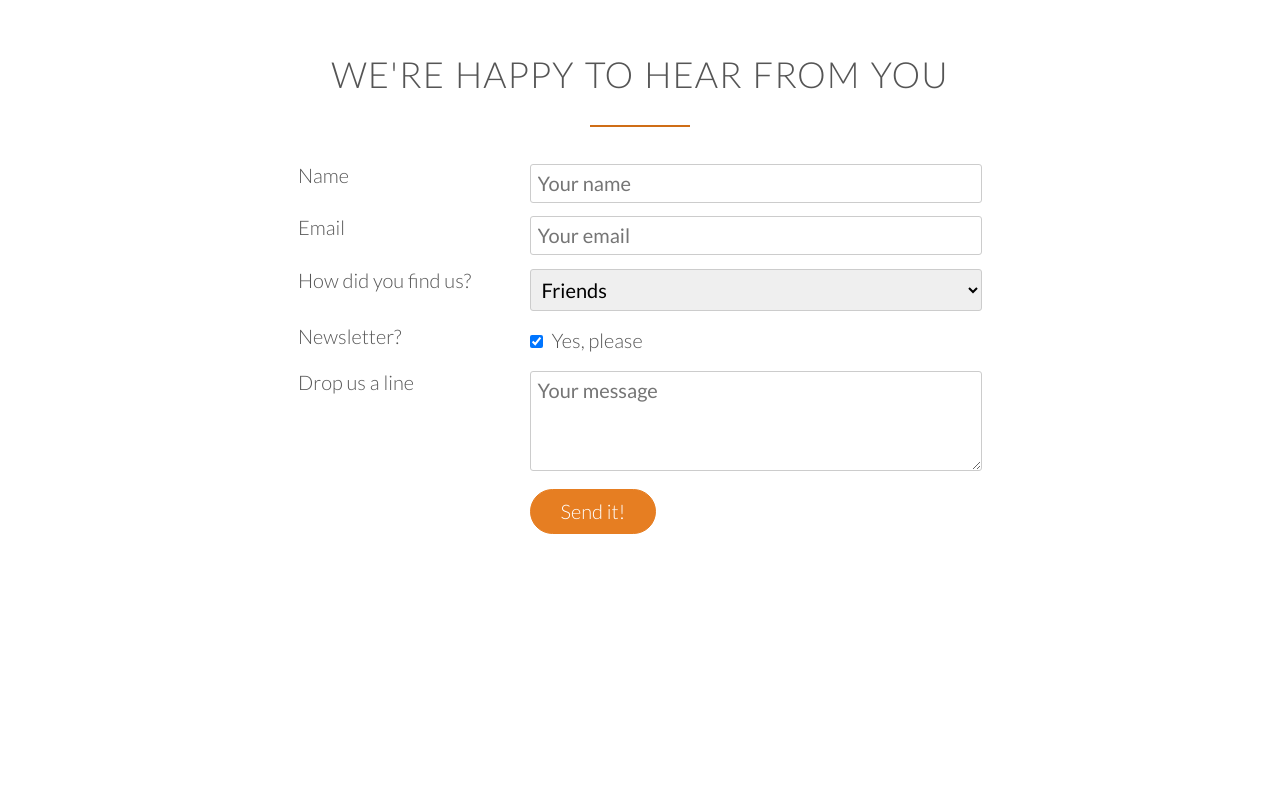
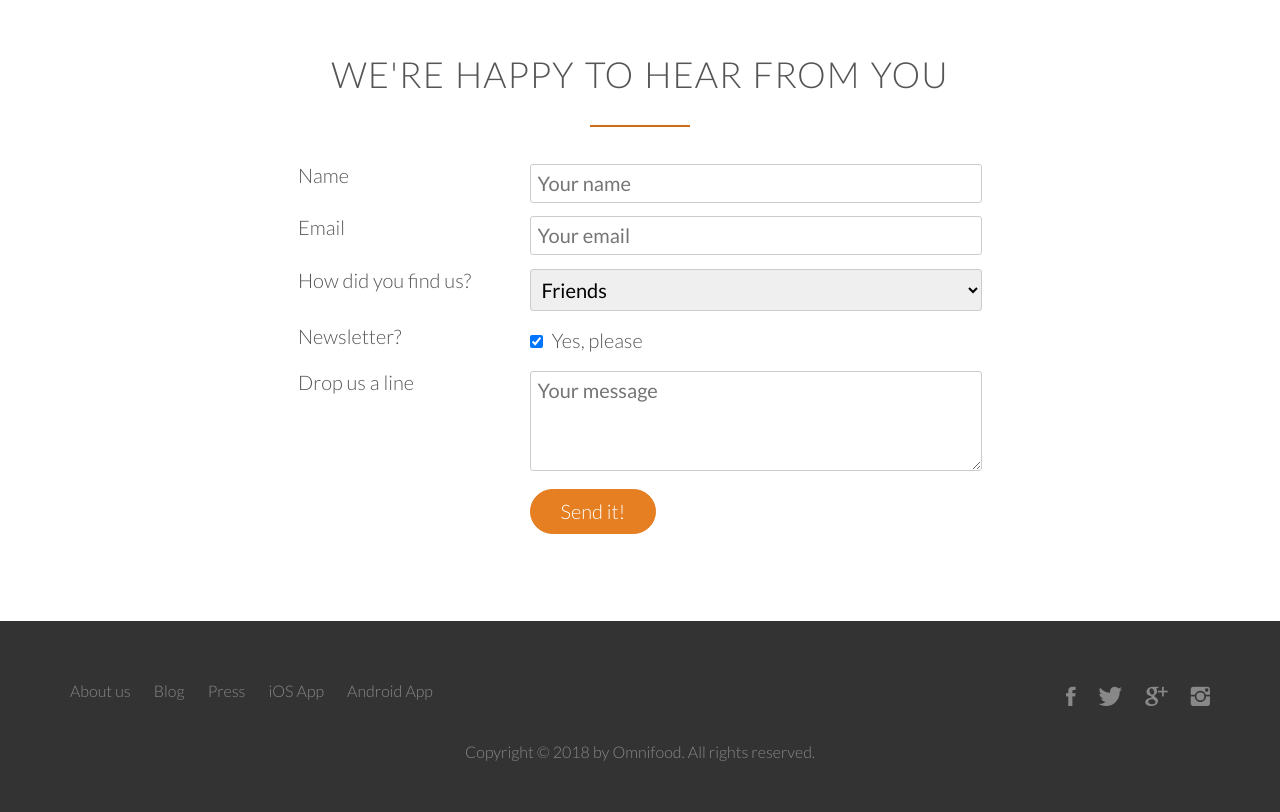
Before and after one commit to chrisgrace3/killer-website-project, a plain HTML site: page omnifood/index.html in a window 1280 px wide. Shown: the part 4652-5464 px from the top of the page. Before the commit the page ends 5273 px from the top, so only its background shows below. Drawn offline with Linux system fonts and the light colour scheme; files whose address does not match are found by name.

Commit message:
finish footer

```diff
--- a/omnifood/index.html
+++ b/omnifood/index.html
@@ -381,16 +381,35 @@
           </div>
         </section>
 
+        <footer>
+          <div class="row">
+            <div class="col span-1-of-2">
+              <ul class="footer-nav">
+                <li><a href="#">About us</a></li>
+                <li><a href="#">Blog</a></li>
+                <li><a href="#">Press</a></li>
+                <li><a href="#">iOS App</a></li>
+                <li><a href="#">Android App</a></li>
+              </ul>
+            </div>
+            <div class="col span-1-of-2">
+              <ul class="social-links">
+                <li><a href="#"><i class="ion-social-facebook"></i></a></li>
+                <li><a href="#"><i class="ion-social-twitter"></i></a></li>
+                <li><a href="#"><i class="ion-social-googleplus"></i></a></li>
+                <li><a href="#"><i class="ion-social-instagram"></i></a></li>
+              </ul>
+            </div>
+          </div>
+          <div class="row">
+            <p>
+              Copyright &copy; 2018 by Omnifood. All rights reserved.
+            </p>
+          </div>
+        </footer>
+
     </body>
-
 </html>
 
 <!--
-Fields to include:
-Name
-Email
-How did you find us?
-Newsletter
-Drop us a line
-
 -->
--- a/omnifood/resources/css/style.css
+++ b/omnifood/resources/css/style.css
@@ -489,3 +489,85 @@ input[type=checkbox] {
 *:focus {
   outline: none;
 }
+
+/* ----------------------------------- */
+/* FOOTER */
+/* ----------------------------------- */
+
+footer {
+  background-color: #333;
+  padding: 50px;
+  font-size: 80%;
+}
+
+.footer-nav {
+  list-style: none;
+  float: left;
+}
+
+.social-links {
+  list-style: none;
+  float: right;
+}
+
+.footer-nav li,
+.social-links li {
+  display: inline-block;
+  margin-right: 20px;
+}
+
+.footer-nav li:last-child,
+.social-links li:last-child {
+  margin-right: 0;
+}
+
+.footer-nav li a:link,
+.footer-nav li a:visited,
+.social-links li a:link,
+.social-links li a:visited {
+  text-decoration: none;
+  border: 0;
+  color: #888;
+  transition: 0.2s;
+}
+
+.footer-nav li a:hover,
+.footer-nav li a:active,
+.social-links li a:hover,
+.social-links li a:active {
+  color: #ddd;
+}
+
+.social-links li a:link,
+.social-links li a:visited {
+  font-size: 160%;
+}
+
+.ion-social-facebook,
+.ion-social-twitter,
+.ion-social-googleplus,
+.ion-social-instagram {
+  transition: color 0.2s;
+}
+
+.ion-social-facebook:hover {
+  color: #3b5998;
+}
+
+.ion-social-twitter:hover {
+  color: #00aced;
+}
+
+.ion-social-googleplus:hover {
+  color: #dd4b39;
+}
+
+.ion-social-instagram:hover {
+  color: #517fa4;
+}
+
+footer p {
+  color: #888;
+  text-align: center;
+  margin-top: 20px;
+}
```
